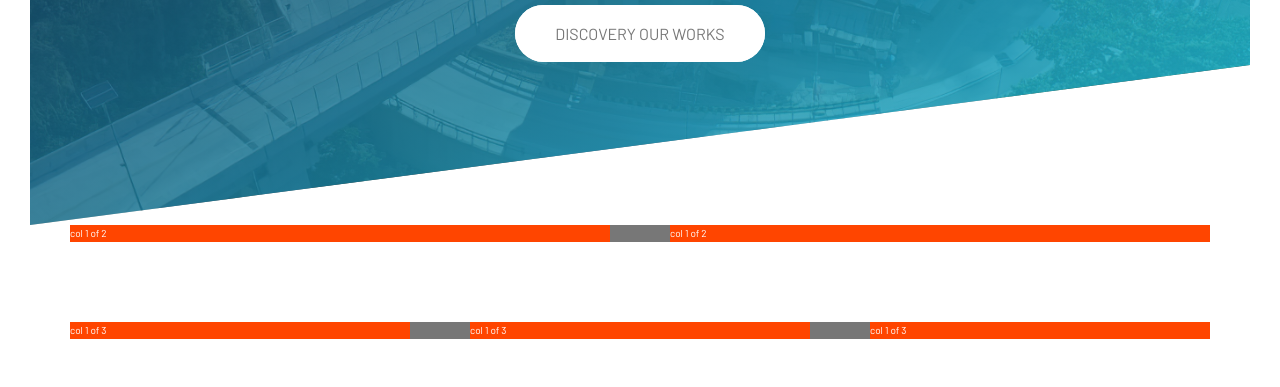
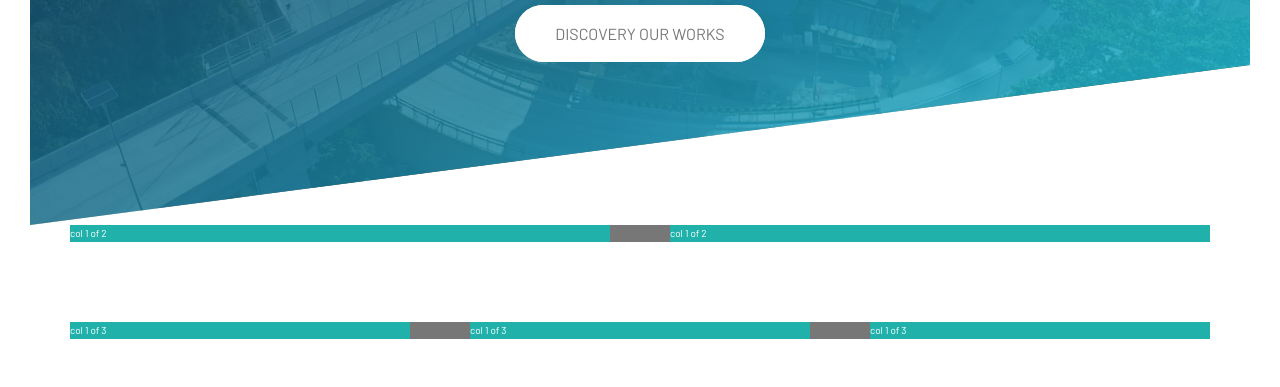
Before and after one commit to Rezkynnd/landingPage, a website: page index.html in a window 1280 px wide. Shown: the part 565-952 px from the top of the page. Drawn offline with Linux system fonts and the light colour scheme.

Commit message:
change color grid

```diff
--- a/sass-sub/layout/_grid.scss
+++ b/sass-sub/layout/_grid.scss
@@ -11,7 +11,7 @@
   @include clearfix;
 
   [class^="col-"] {
-    background-color: orangered;
+    background-color: lightseagreen;
     float: left;
 
     &:not(:last-child) {
```
Also changed, not shown: css-sub/style.css.
